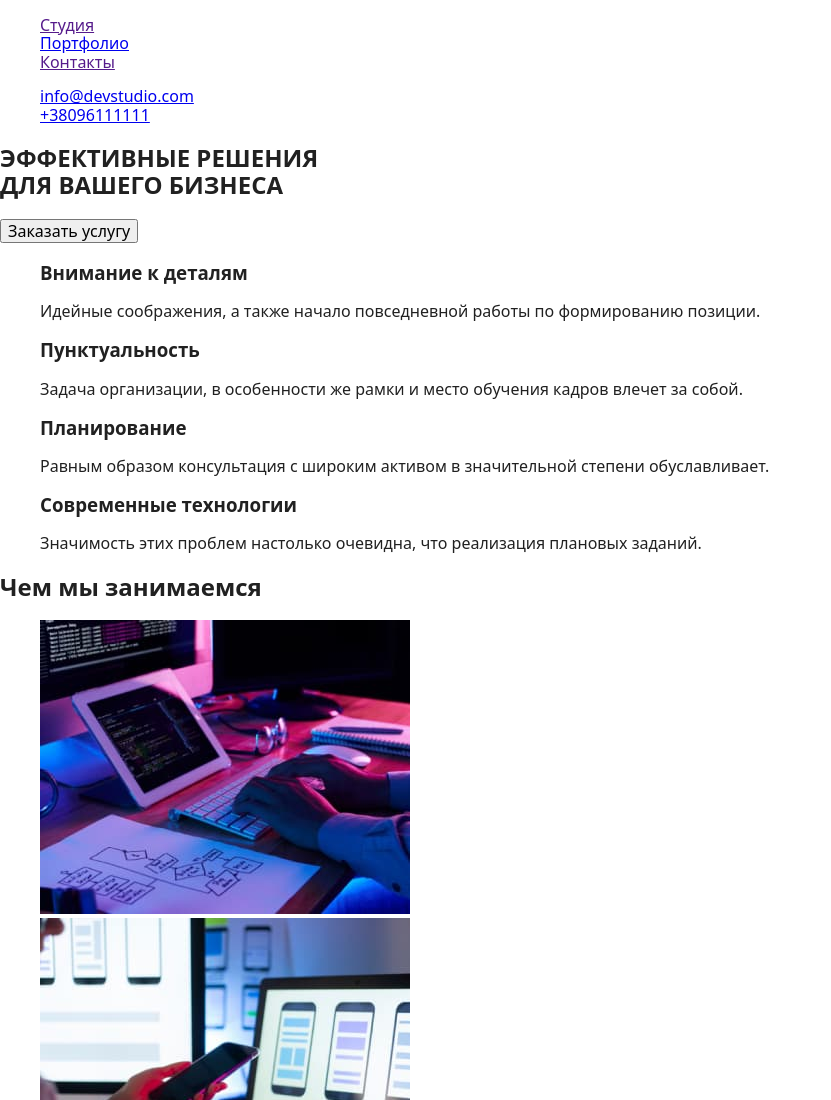
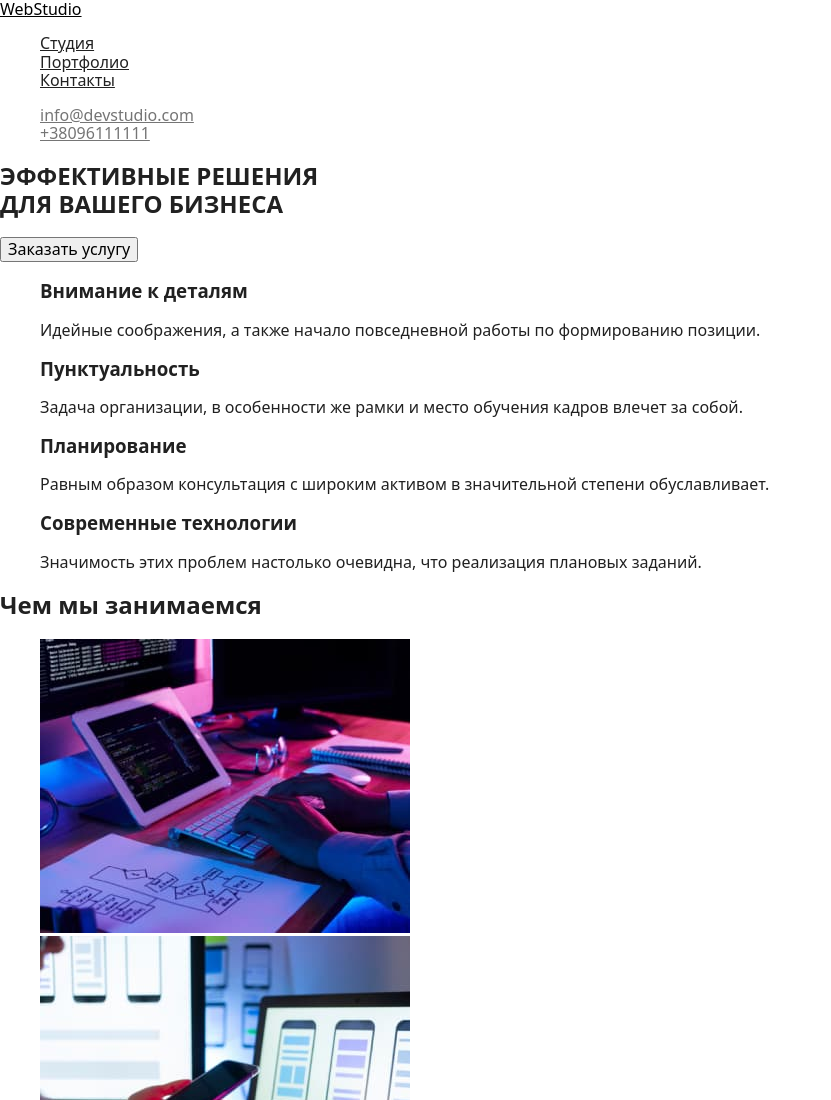
Before and after one commit to Anastasiia88Z/goit-markup-hw2, a plain HTML site: page index.html in a window 1280 px wide. Shown: the top 1100 px of the page, without its empty margins (0-831 px from the left). Drawn offline with nearby package versions, Linux system fonts and the light colour scheme.

Commit message:
изменения в header

```diff
--- a/css/style.css
+++ b/css/style.css
@@ -3,6 +3,31 @@ body {
   color: rgba(33,33,33,1);
 }
 
+.logo {
+  color: rgba(0, 0, 0, 1);
+}
+
 ul {
   list-style: none;
 }
+
+/* site-nav */
+
+.site-nav .link {
+  color: var(--black-text)
+}
+
+.site-nav .link:hover,
+.site-nav .link:focus {
+  color: var(--blue-text)
+}
+
+/* auth-nav */
+.auto-nav .link  {
+  color: var(--grey-text);
+}
+
+.auto-nav .link:hover,
+.auto-nav .link:focus {
+  color: var(--blue-text);
+}
--- a/css/variables.css
+++ b/css/variables.css
@@ -1,10 +1,10 @@
 :root {
 
-  /* акцент--blue-text: rgba(33,150,243,1); */
+  --blue-text: rgba(33, 150, 243, 1);
+  --logo-text: rgba(0, 0, 0, 1);
+  --black-text: rgba(33,33,33,1);
 
-  /* основной цвет текста--black-text: rgba(33,33,33,1);
-
-  /* вторичный цвет текста--grey-text: rgba(117,117,117,1); */
+  --grey-text: rgba(117,117,117,1);
   --grey-text-op60: rgba(255, 255, 255, 0.6);
 
   /* белый цвет--white-text: rgba(255,255,255,1); */
--- a/index.html
+++ b/index.html
@@ -15,17 +15,16 @@
 <body>
   <header class="header">
     <nav>
-    <a href="WebStudio" class="logo">
-    </a>
-    <ul class="site-nav">
-      <li><a href="">Студия</a></li>
-      <li><a href="./portfolio.html">Портфолио</a></li>
-      <li><a href="">Контакты</a></li>
+    <a href="" class="logo">WebStudio</a>
+    <ul class="site-nav list">
+      <li><a href="" class="link">Студия</a></li>
+      <li><a href="./portfolio.html" class="link">Портфолио</a></li>
+      <li><a href="" class="link">Контакты</a></li>
     </ul>
     </nav>
-    <ul class="auth-nav">
-      <li><a href="mailto:info@devstudio.com">info@devstudio.com</a></li>
-      <li><a href="tel:+38096111111">+38096111111</a></li>
+    <ul class="auto-nav list">
+      <li><a href="mailto:info@devstudio.com" class="link">info@devstudio.com</a></li>
+      <li><a href="tel:+38096111111" class="link">+38096111111</a></li>
     </ul>
   </header>
 
```
Also changed, not shown: portfolio.html (+8 -9 lines).
